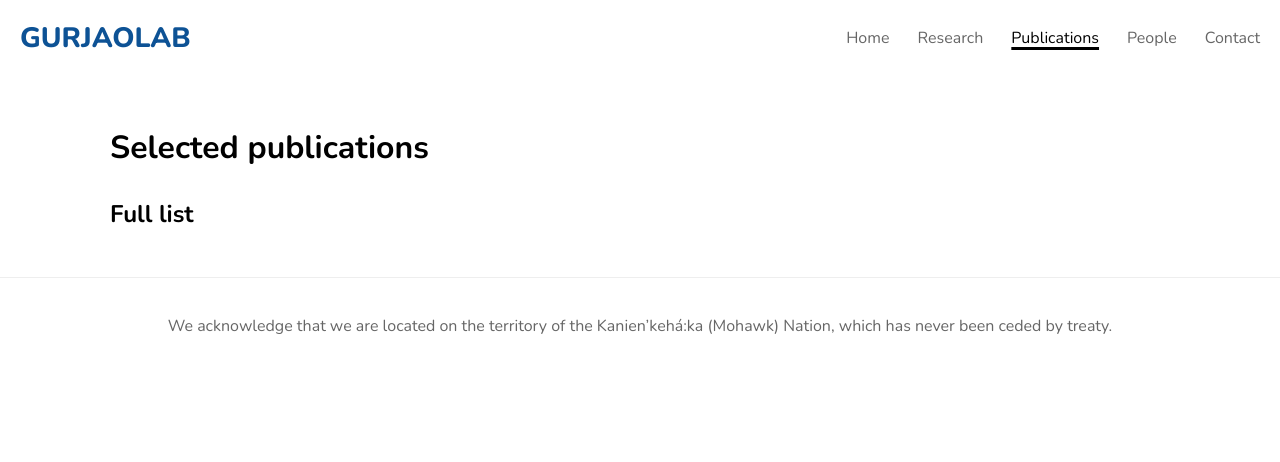
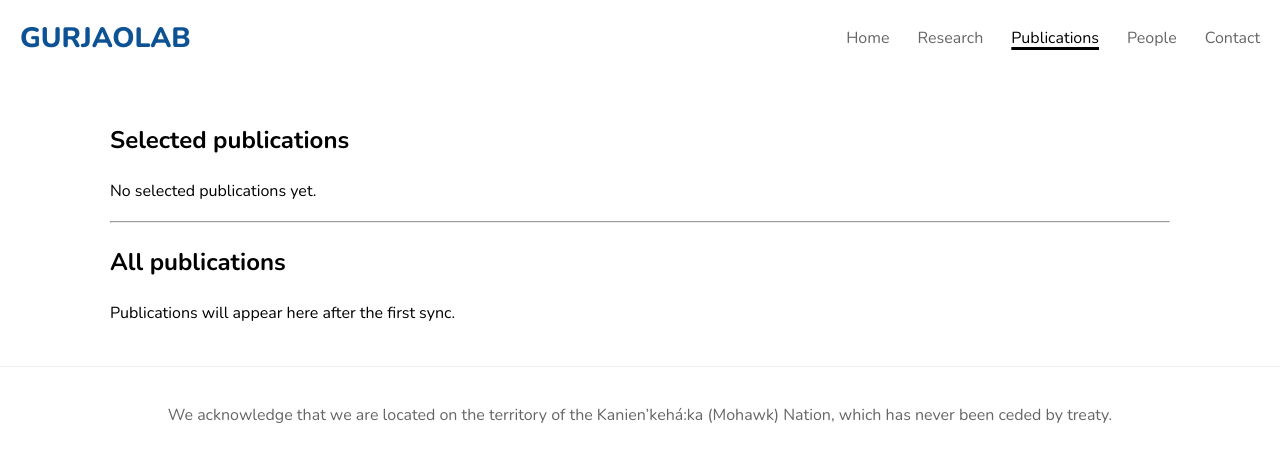
Before and after one commit to joseph-gad-code/Gurjao-Lab-Website, a Jekyll site: the page built from pages/publications/index.md, in a window 1280 px wide. Shown: the top 462 px of the page. Built offline with Jekyll 4.4.1, drawn with Linux system fonts in a browser that asks for light colours.

Commit message:
Update index.md

```diff
--- a/pages/publications/index.md
+++ b/pages/publications/index.md
@@ -1,77 +1,72 @@
 ---
-title: "Publications"
+title: Publications
 layout: default
 permalink: /publications/
 ---
 
-<h1>Selected publications</h1>
+{% assign pubs = site.data.publications | default: [] %}
 
-<div class="pubs-selected">
-{% assign pubs = site.data.publications %}
-{% for p in pubs %}
-  {% assign flag = p["selected-publication"] | downcase %}
-  {% if flag == "yes" %}
-  <article class="pub-card">
-    {% if p.image %}
-    <div class="pub-thumb">
-      <img loading="lazy" src="{{ p.image | relative_url }}" alt="{{ p.title | escape }}">
+<section class="pubs-page">
+  <h2 class="pubs-title">Selected publications</h2>
+  {% assign picks = pubs | where: "selected_publication", true %}
+  {% if picks.size > 0 %}
+    {% assign picks_sorted = picks | sort: "year" | reverse %}
+    <div class="pub-grid">
+      {% for p in picks_sorted %}
+        <article class="pub-card">
+          {% if p.image %}
+            <a class="pub-thumb" href="{{ p.venue_link | default: '#' }}" {% if p.venue_link %}target="_blank" rel="noopener"{% endif %}>
+              <img loading="lazy" src="{{ p.image | relative_url }}" alt="{{ p.title | escape }}">
+            </a>
+          {% endif %}
+          <div class="pub-body">
+            <h3 class="pub-head">{{ p.title }}</h3>
+            <div class="pub-meta">{{ p.authors }}</div>
+            <div class="pub-venue">
+              {% if p.venue_link %}
+                <a href="{{ p.venue_link }}" target="_blank" rel="noopener">{{ p.venue }}</a>
+              {% else %}
+                {{ p.venue }}
+              {% endif %}
+              {% if p.year %} · {{ p.year }}{% endif %}
+            </div>
+          </div>
+        </article>
+      {% endfor %}
     </div>
-    {% endif %}
-    <div class="pub-body">
-      <h3 class="pub-title">
-        {% if p.url %}<a href="{{ p.url }}" target="_blank" rel="noopener">{{ p.title }}</a>{% else %}{{ p.title }}{% endif %}
-      </h3>
+  {% else %}
+    <p>No selected publications yet.</p>
+  {% endif %}
 
-      {% assign labnames = site.data.people | map: "name" %}
-      {% capture authors_html %}{{ p.authors }}{% endcapture %}
-      {% for nm in labnames %}
-        {% assign authors_html = authors_html | replace: nm, '<strong>' | append: nm | append: '</strong>' %}
+  <hr class="pub-divider">
+
+  <h2 class="pubs-title">All publications</h2>
+  {% if pubs.size > 0 %}
+    {% assign sorted = pubs | sort: "year" | reverse %}
+    <div class="pub-stack">
+      {% for p in sorted %}
+        <article class="pub-row">
+          <div class="pub-row-main">
+            <h4 class="pub-row-title">{{ p.title }}</h4>
+            <div class="pub-row-authors">{{ p.authors }}</div>
+            <div class="pub-row-venue">
+              {% if p.venue_link %}
+                <a href="{{ p.venue_link }}" target="_blank" rel="noopener">{{ p.venue }}</a>
+              {% else %}
+                {{ p.venue }}
+              {% endif %}
+              {% if p.year %} · {{ p.year }}{% endif %}
+            </div>
+          </div>
+          {% if p.image %}
+            <a class="pub-row-thumb" href="{{ p.venue_link | default: '#' }}" {% if p.venue_link %}target="_blank" rel="noopener"{% endif %}>
+              <img loading="lazy" src="{{ p.image | relative_url }}" alt="{{ p.title | escape }}">
+            </a>
+          {% endif %}
+        </article>
       {% endfor %}
-      <div class="pub-authors">{{ authors_html | strip_newlines }}</div>
-
-      <div class="pub-venue">
-        {% if p.venue %}
-          {% if p.url %}<a href="{{ p.url }}" target="_blank" rel="noopener">{{ p.venue }}</a>{% else %}{{ p.venue }}{% endif %}
-          {% if p.year %}, {{ p.year }}{% endif %}
-        {% endif %}
-      </div>
     </div>
-  </article>
+  {% else %}
+    <p>Publications will appear here after the first sync.</p>
   {% endif %}
-{% endfor %}
-</div>
-
-<h2>Full list</h2>
-
-{% assign ordered = pubs | sort: "year" | reverse %}
-{% assign years = ordered | map: "year" | uniq %}
-
-{% for y in years %}
-  {% if y %}
-  <h3 class="pub-year">{{ y }}</h3>
-  <div class="pub-year-list">
-    {% for p in ordered %}
-      {% if p.year == y %}
-      <article class="pub-row">
-        <div class="pub-row-title">
-          {% if p.url %}<a href="{{ p.url }}" target="_blank" rel="noopener">{{ p.title }}</a>{% else %}{{ p.title }}{% endif %}
-        </div>
-
-        {% assign labnames = site.data.people | map: "name" %}
-        {% capture authors2 %}{{ p.authors }}{% endcapture %}
-        {% for nm in labnames %}
-          {% assign authors2 = authors2 | replace: nm, '<strong>' | append: nm | append: '</strong>' %}
-        {% endfor %}
-        <div class="pub-row-authors">{{ authors2 | strip_newlines }}</div>
-
-        <div class="pub-row-venue">
-          {% if p.venue %}
-            {% if p.url %}<a href="{{ p.url }}" target="_blank" rel="noopener">{{ p.venue }}</a>{% else %}{{ p.venue }}{% endif %}
-          {% endif %}
-        </div>
-      </article>
-      {% endif %}
-    {% endfor %}
-  </div>
-  {% endif %}
-{% endfor %}
+</section>
```
